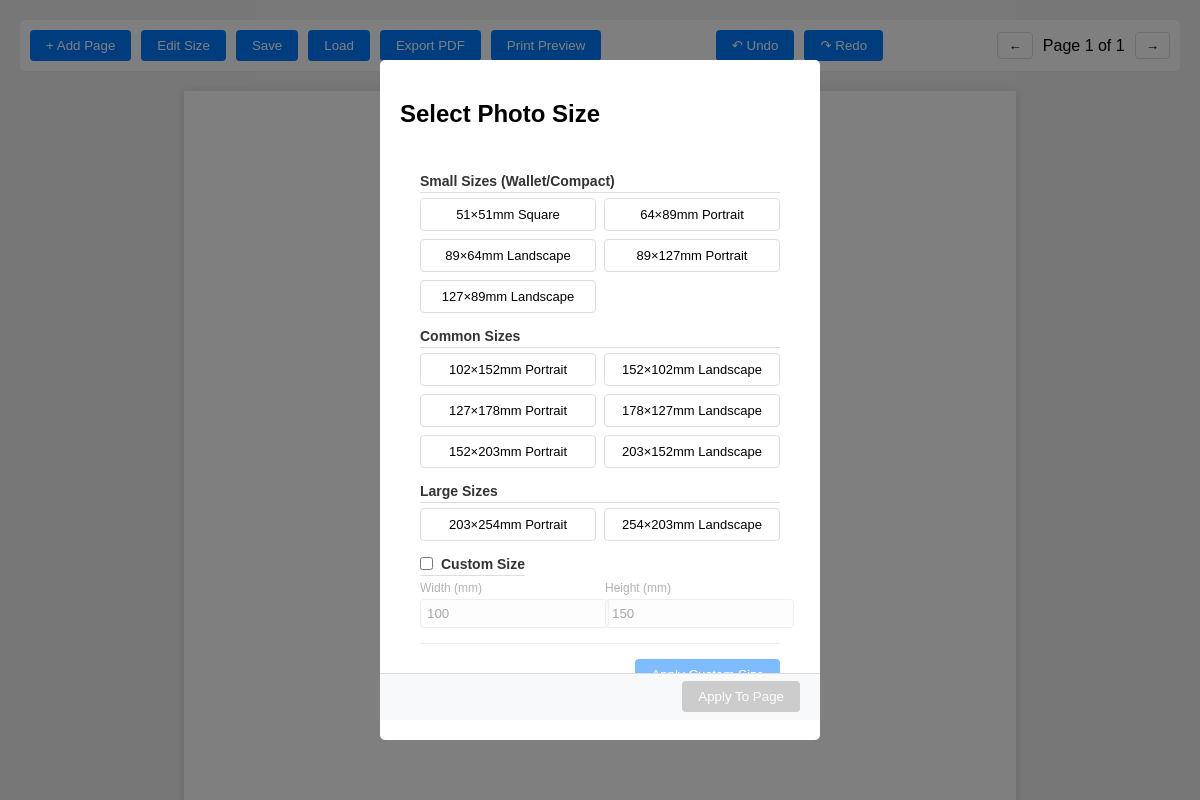
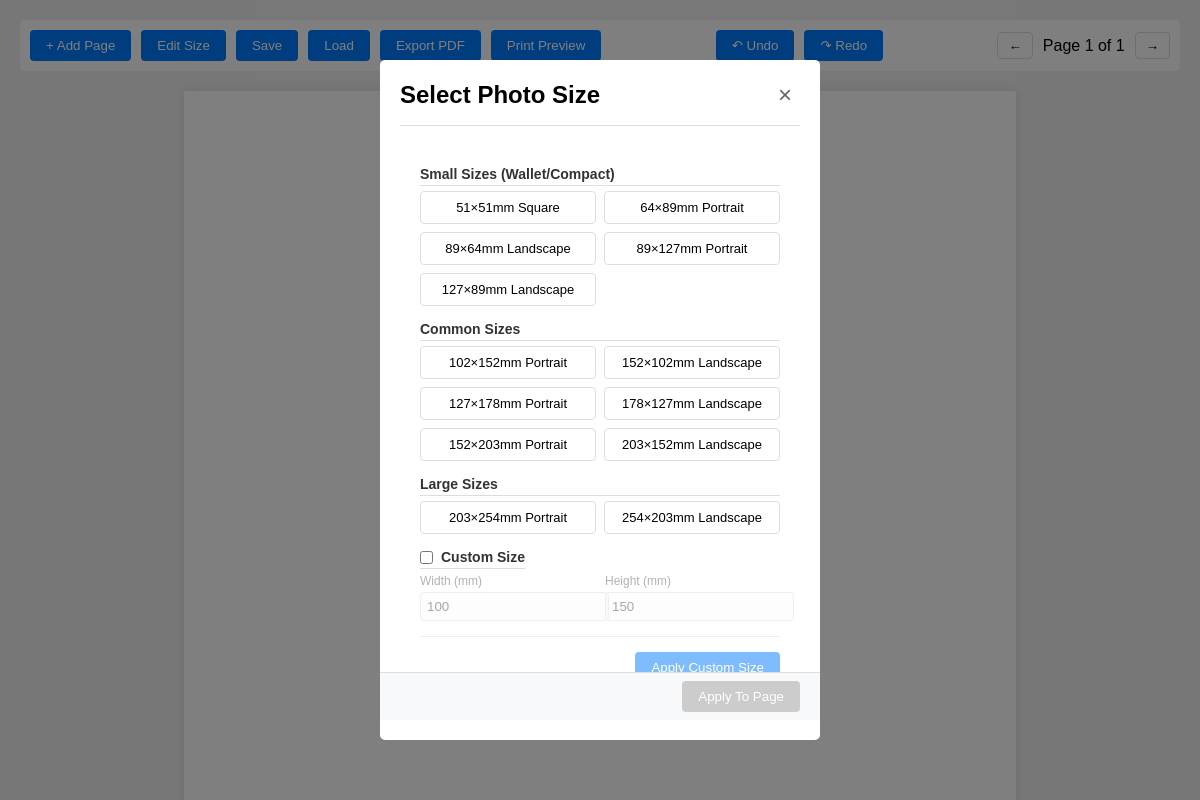
Before and after one commit to ScottBruton/PrintPhotoApp, an Electron app: page index.html in a window 1200 px wide. Shown: the top 800 px of the page. Drawn offline with Linux system fonts and the light colour scheme.

Commit message:
the x closes the modal

```diff
--- a/index.html
+++ b/index.html
@@ -34,7 +34,10 @@
     <!-- Photo Size Selection Modal -->
     <div id="sizeModal" class="modal">
         <div class="modal-content size-selection-content">
-            <h2>Select Photo Size</h2>
+            <div class="modal-header">
+                <h2>Select Photo Size</h2>
+                <button id="closeSizeModal" class="close-btn">&times;</button>
+            </div>
             <div class="size-categories">
                 <h3>Small Sizes (Wallet/Compact)</h3>
                 <div class="size-options">
--- a/renderer.js
+++ b/renderer.js
@@ -139,6 +139,20 @@ class PhotoLayoutEditor {
 
         // Add edit size button event listener
         document.getElementById('editSize').addEventListener('click', () => this.showSizeModal(true));
+
+        // Add close button event listener for size modal
+        document.getElementById('closeSizeModal').addEventListener('click', () => {
+            this.modal.style.display = 'none';
+            // If this is a new page and no size was selected, remove the page
+            if (this.sessionManager.sessionData.pages.length > 0) {
+                const currentPage = this.sessionManager.getPage(this.sessionManager.sessionData.currentPage + 1);
+                if (!currentPage.pageSize) {
+                    this.sessionManager.sessionData.pages.pop();
+                    this.sessionManager.sessionData.currentPage = Math.max(0, this.sessionManager.sessionData.pages.length - 1);
+                    this.updatePageIndicator();
+                }
+            }
+        });
 
         // Move selectedSize to class property
         this.selectedSize = null;
--- a/styles.css
+++ b/styles.css
@@ -388,3 +388,36 @@ body {
 .validation-message.show {
     display: block;
 }
+
+.modal-header {
+    display: flex;
+    justify-content: space-between;
+    align-items: center;
+    padding-bottom: 15px;
+    margin-bottom: 15px;
+    border-bottom: 1px solid #ddd;
+}
+
+.modal-header h2 {
+    margin: 0;
+}
+
+.close-btn {
+    background: none;
+    border: none;
+    font-size: 24px;
+    cursor: pointer;
+    padding: 0;
+    color: #666;
+    width: 30px;
+    height: 30px;
+    display: flex;
+    align-items: center;
+    justify-content: center;
+    border-radius: 50%;
+}
+
+.close-btn:hover {
+    background-color: #f0f0f0;
+    color: #333;
+}
```
